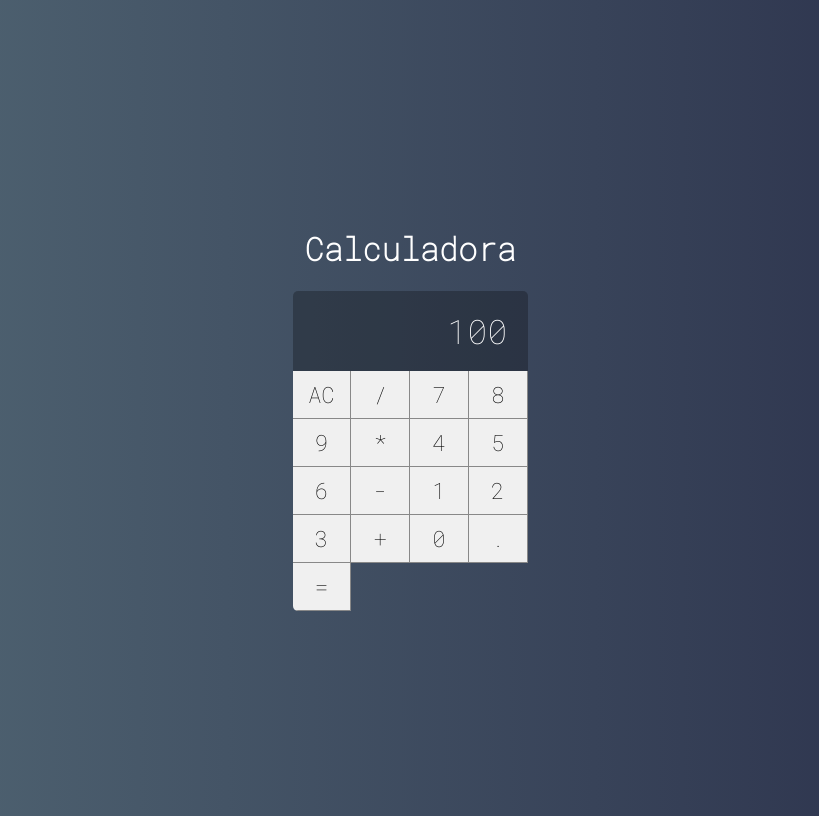
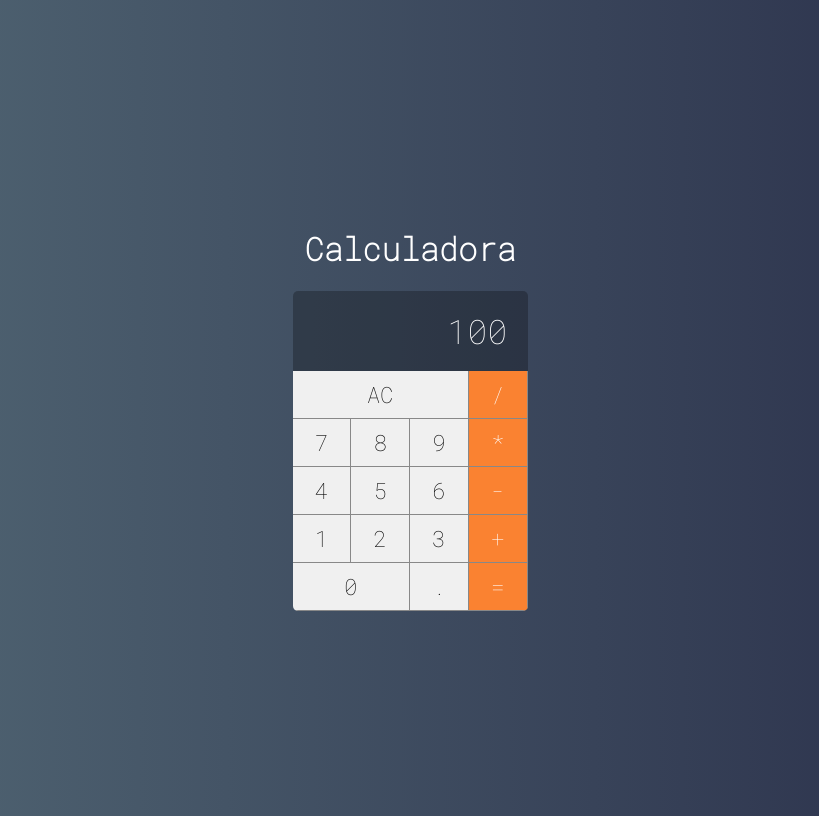
Before and after one commit to GabLeme/Calculadora, a React (Create React App) app in the folder calculadora/: page / in a window 1280 px wide. Shown: the whole page, without its empty margins (230-1049 px from the left). Built offline with nearby package versions, Linux system fonts and the light colour scheme.

Commit message:
Ajustes na calculadora e implementando os botões

```diff
--- a/calculadora/src/components/Button.css
+++ b/calculadora/src/components/Button.css
@@ -3,7 +3,7 @@
     --border-button: solid 1px #888;
 }
 
-.button {
+.button{
     font-size: 1.4em;
     background-color: var(--bg-buton);
     border: none;
@@ -11,3 +11,20 @@
     border-bottom: var(--border-button);
     outline: none;
 }
+
+.button:active{
+    background-color: #ccc;
+}
+
+.button.double{
+    grid-column: span 2;
+}
+
+.button.triple{
+    grid-column: span 3;
+}
+
+.button.operation{
+    background-color: #fa8231;
+    color: #FFF;
+}
--- a/calculadora/src/components/Button.jsx
+++ b/calculadora/src/components/Button.jsx
@@ -2,4 +2,15 @@
 import './Button.css';
 
 export default props =>
-    <button className='button'>{props.label}</button>
+
+    //Dependendo da ação o botão receberá X classe.
+    <button
+        onClick={e => props.click && props.click(props.label)}
+        className={`
+        button
+        ${props.operation ? 'operation' : ''}
+        ${props.double ? 'double' : ''}
+        ${props.triple ? 'triple' : ''}
+    `}>
+        {props.label}
+    </button>
--- a/calculadora/src/main/Calculator.jsx
+++ b/calculadora/src/main/Calculator.jsx
@@ -4,27 +4,48 @@
 import Display from '../components/Display';
 
 export default class Calculator extends Component {
+
+    constructor(props){
+        super(props)
+        this.clearMemory = this.clearMemory.bind(this)
+        this.setOperation = this.setOperation.bind(this)
+        this.addDigit = this.addDigit.bind(this)
+    }
+
+    clearMemory() {
+        console.log('clear')
+    }
+
+    setOperation(operation) {
+        console.log(operation);
+    }
+
+    addDigit(n){
+        console.log(n);
+    }
+
     render() {
+
         return (
             <div className="calculator">
                 <Display value={100} />
-                <Button label="AC" />
-                <Button label="/" />
-                <Button label="7" />
-                <Button label="8" />
-                <Button label="9" />
-                <Button label="*" />
-                <Button label="4" />
-                <Button label="5" />
-                <Button label="6" />
-                <Button label="-" />
-                <Button label="1" />
-                <Button label="2" />
-                <Button label="3" />
-                <Button label="+" />
-                <Button label="0" />
-                <Button label="." />
-                <Button label="=" />
+                <Button label="AC" click={this.clearMemory} triple/>
+                <Button label="/" click={this.setOperation} operation/>
+                <Button label="7" click={this.addDigit}/>
+                <Button label="8" click={this.addDigit}/>
+                <Button label="9" click={this.addDigit}/>
+                <Button label="*" click={this.setOperation} operation/>
+                <Button label="4" click={this.addDigit}/>
+                <Button label="5" click={this.addDigit}/>
+                <Button label="6" click={this.addDigit}/>
+                <Button label="-" click={this.setOperation} operation/>
+                <Button label="1" click={this.addDigit}/>
+                <Button label="2" click={this.addDigit}/>
+                <Button label="3" click={this.addDigit}/>
+                <Button label="+" click={this.setOperation} operation/>
+                <Button label="0" click={this.addDigit} double/>
+                <Button label="." click={this.addDigit}/>
+                <Button label="=" click={this.setOperation} operation/>
 
             </div>
         )
```
